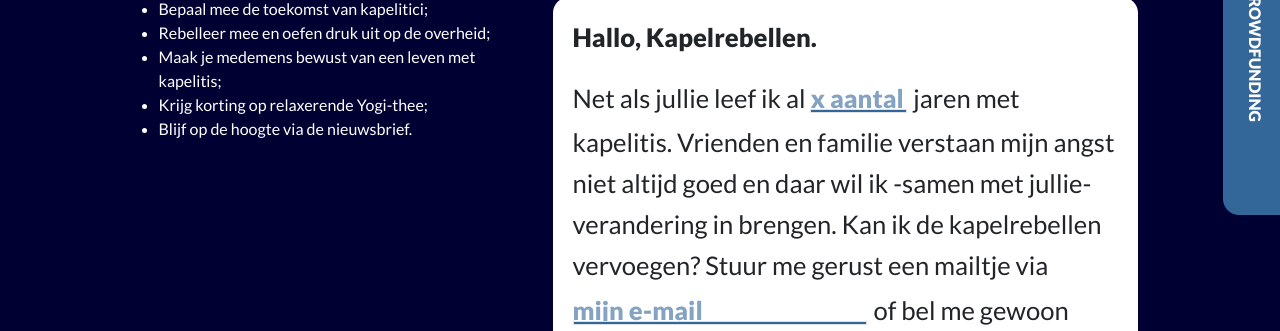
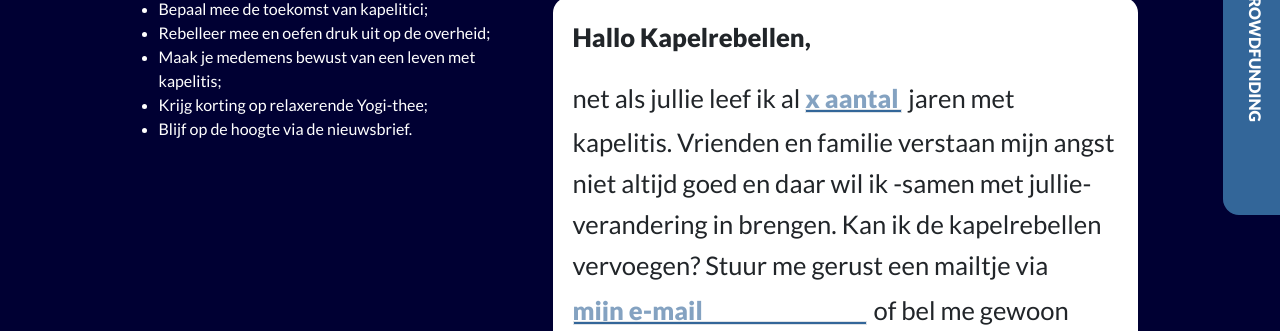
Before and after one commit to FlorisMerckx/kapelitis, a plain HTML site: page contact.html in a window 1280 px wide. Shown: the part 433-764 px from the top of the page. Drawn offline with nearby package versions, Linux system fonts and the light colour scheme; a web font is replaced by a local one.

Commit message:
copy aanpassing contact

```diff
--- a/contact.html
+++ b/contact.html
@@ -430,8 +430,8 @@
                     </svg>
                 </div>
                 <form class="form-inline">
-                    <p><strong>Hallo, Kapelrebellen.</strong></p>
-                    <p> Net als jullie leef ik al
+                    <p><strong>Hallo Kapelrebellen,</strong></p>
+                    <p> net als jullie leef ik al
                         <label for="inp" class="inp year-inp">
                             <input type="text" id="year" placeholder="x aantal">
                             <span class="label"></span>
```
